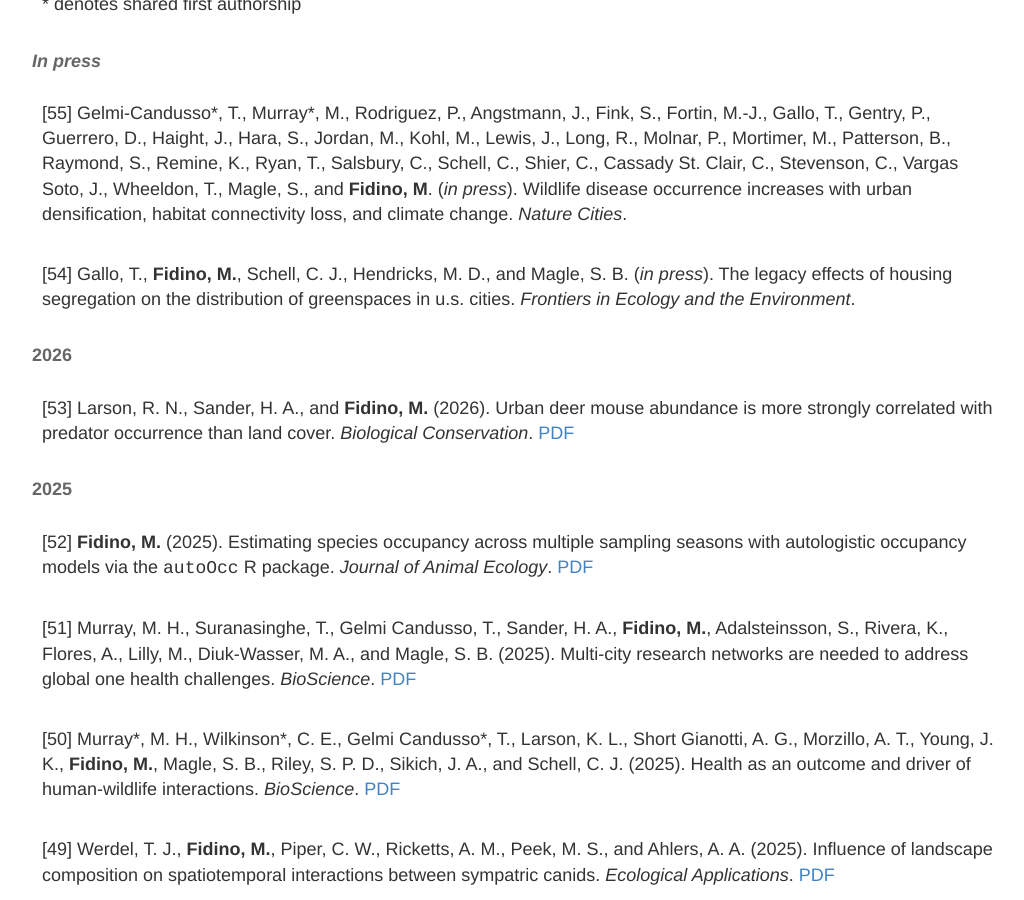
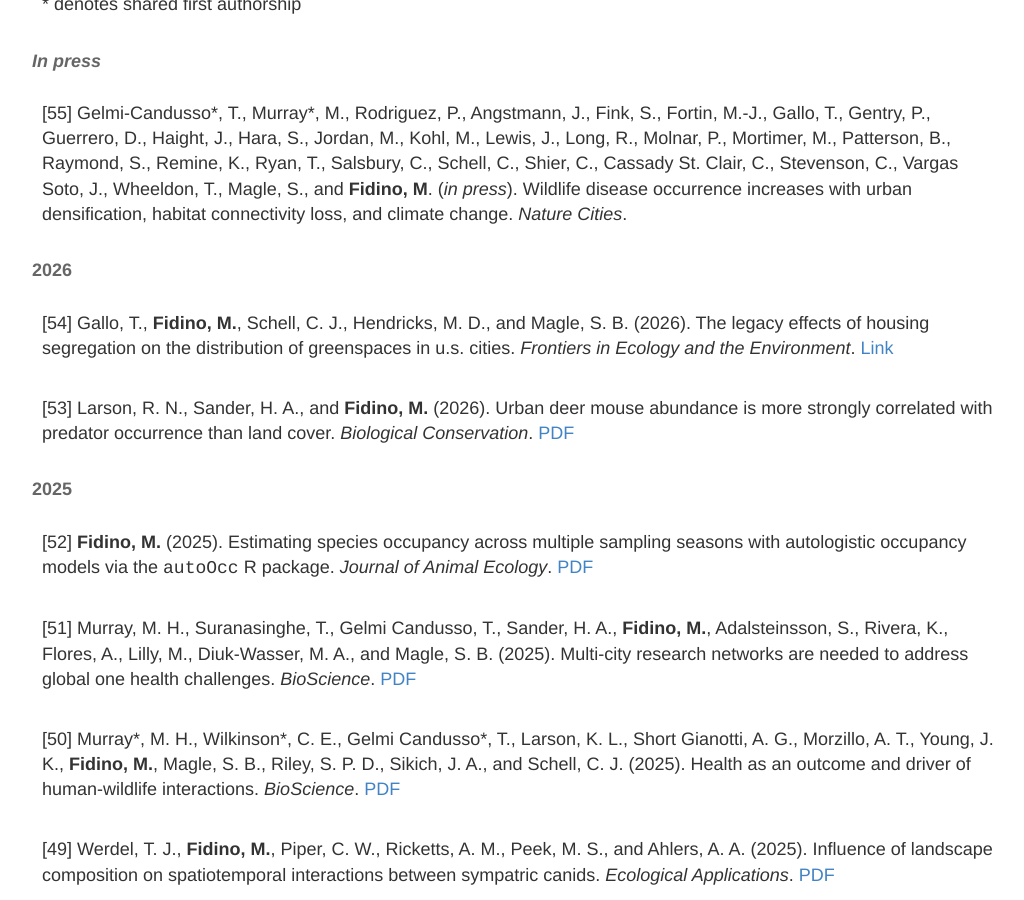
Before and after one commit to mfidino/mfidino.github.io, a Jekyll site: the page built from publications.md, in a window 1280 px wide and 900 px high, scrolled down 495 px. Shown: the whole window, without its empty margins (118-1142 px from the left). Built offline with Jekyll 4.4.1, drawn with Linux system fonts in a browser that asks for light colours.

Commit message:
paper published

```diff
--- a/publications.md
+++ b/publications.md
@@ -20,11 +20,12 @@ This site contains copyrighted material, the use of which has not always been sp
 [55] Gelmi-Candusso<sup>\*</sup>, T., Murray<sup>\*</sup>, M., Rodriguez, P., Angstmann, J., Fink, S., Fortin, M.-J., Gallo, T., Gentry, P., Guerrero, D., Haight, J., Hara, S., Jordan, M., Kohl, M., Lewis, J., Long, R., Molnar, P., Mortimer, M., Patterson, B., Raymond, S., Remine, K., Ryan, T., Salsbury, C., Schell, C., Shier, C., Cassady St. Clair, C., Stevenson, C., Vargas Soto, J., Wheeldon, T., Magle, S., and **Fidino, M**.
 (*in press*). Wildlife disease occurrence increases with urban densification, habitat connectivity loss, and climate change. *Nature Cities*.
 
-[54] Gallo, T., **Fidino, M.**, Schell, C. J., Hendricks, M. D., and Magle, S. B. (*in
-press*). The legacy effects of housing segregation on the distribution of greenspaces
-in u.s. cities. *Frontiers in Ecology and the Environment*.
+
 
 #### 2026
+
+[54] Gallo, T., **Fidino, M.**, Schell, C. J., Hendricks, M. D., and Magle, S. B. (2026). The legacy effects of housing segregation on the distribution of greenspaces
+in u.s. cities. *Frontiers in Ecology and the Environment*. [Link](https://esajournals.onlinelibrary.wiley.com/doi/10.1002/fee.70056)
 
 [53] Larson, R. N., Sander, H. A., and **Fidino, M.** (2026). Urban deer mouse
 abundance is more strongly correlated with predator occurrence than land cover.
```
Also changed, not shown: 1 other file.
